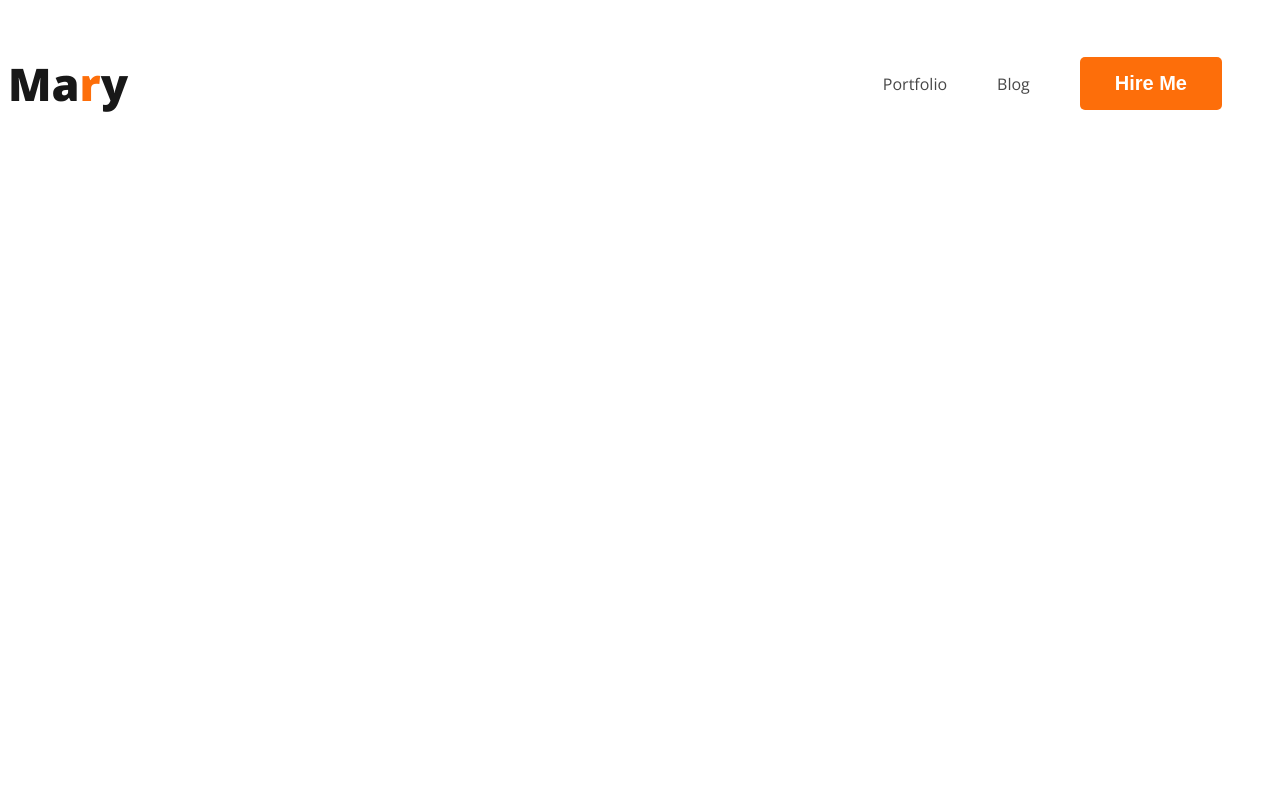
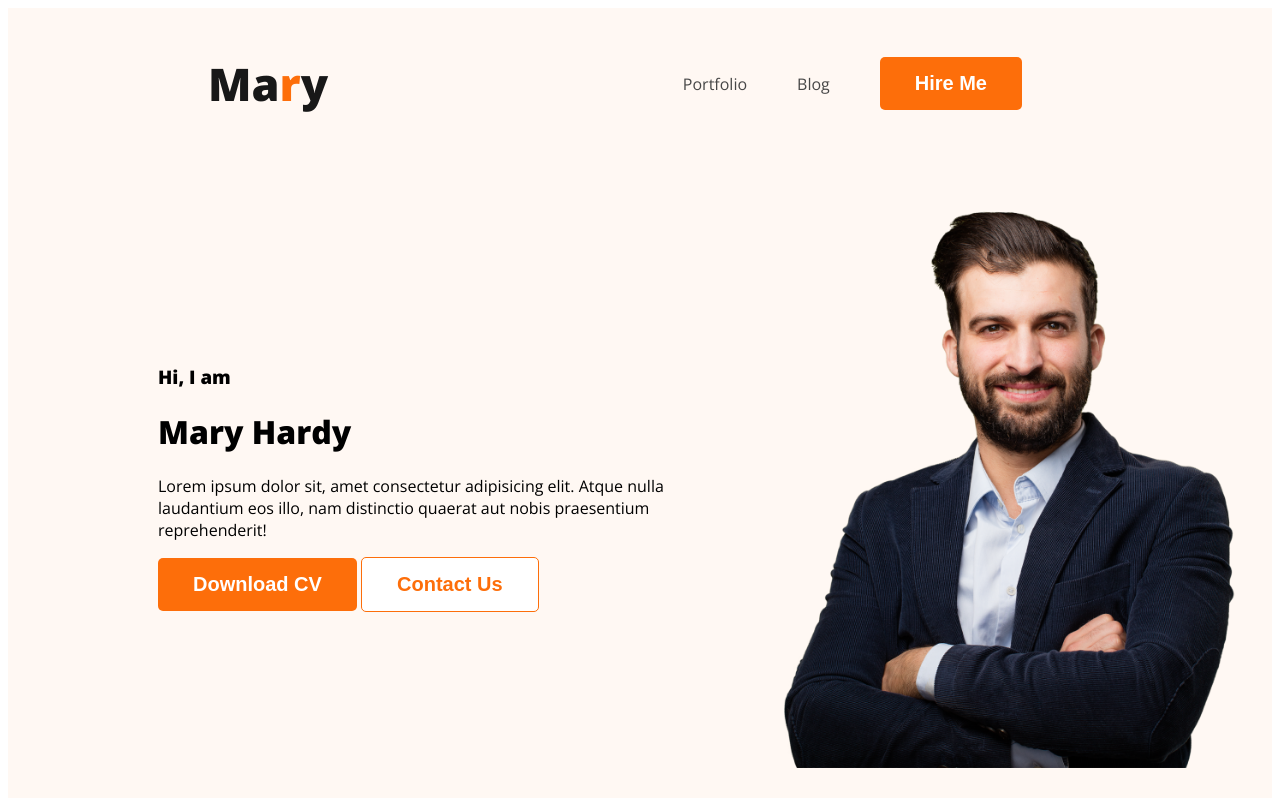
Before and after one commit to lorin9/first-practice-project, a plain HTML site: page index.html in a window 1280 px wide. Drawn offline with nearby package versions, Linux system fonts and the light colour scheme.

Commit message:
forth commit

```diff
--- a/index.html
+++ b/index.html
@@ -10,7 +10,7 @@
     <link rel="stylesheet" href="styles/index.css">
 </head>
 <body>
-    <header>
+    <header class="header">
 <nav>
 
     <h3 class="nav-title">Ma<span class="text-primary">r</span>y</h3>
@@ -21,6 +21,16 @@
 </ul>
 
 </nav>
+<div class="banner">
+    <div>
+       <h3 class="banner-greeting">Hi, I am</h3>
+       <h1 class="banner-title">Mary Hardy</h1>
+       <p>Lorem ipsum dolor sit, amet consectetur adipisicing elit. Atque nulla laudantium eos illo, nam distinctio quaerat aut nobis praesentium reprehenderit!</p>
+       <button class="btn-primary">Download CV</button>
+       <button class="btn-secondary">Contact Us</button>
+    </div>
+    <img class="profile-picture" src="images/hardy.png" alt="hardy vai" srcset="">
+</div>
     </header>
     <main>
 
--- a/styles/index.css
+++ b/styles/index.css
@@ -14,10 +14,20 @@ body{
     font-size: 20px;
     font-weight: 700;
 }
+.btn-secondary{
+    background-color: white;
+    color:#FD6E0A;
+    padding: 15px 35px;
+    border-radius: 5px;
+    border:#FD6E0A 1px solid ;
+    font-size: 20px;
+    font-weight: 700;
+}
 /* nav section */
 nav{
     display: flex;
     justify-content: space-between;
+    margin: 0 200px;
 }
 
 
@@ -40,3 +50,16 @@ nav > ul > li > a {
     text-decoration: none;
     color: #474747;
 }
+/* header section */
+.header{
+    background-color: #FFF8F3;
+}
+
+.banner{
+    padding: 30px 30px 30px 150px;
+    display: flex;
+    align-items: center;
+}
+.banner .profile-picture{
+    width: 500px;
+}
```
